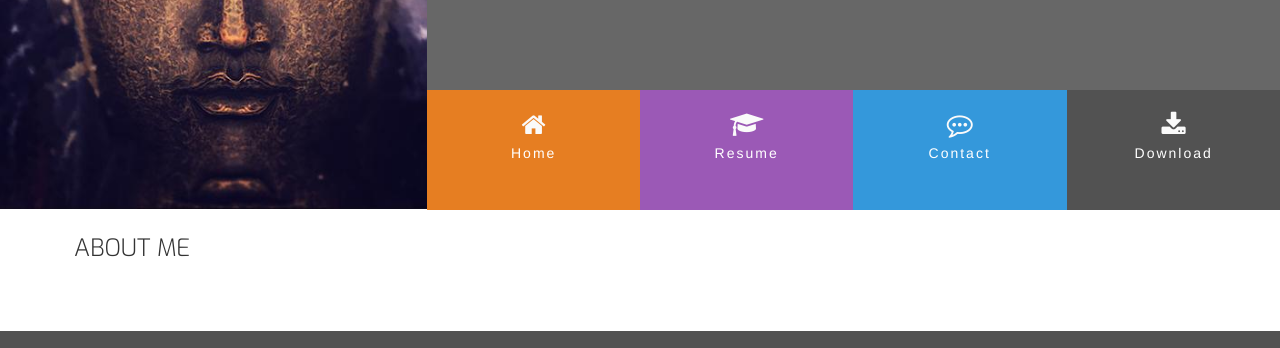
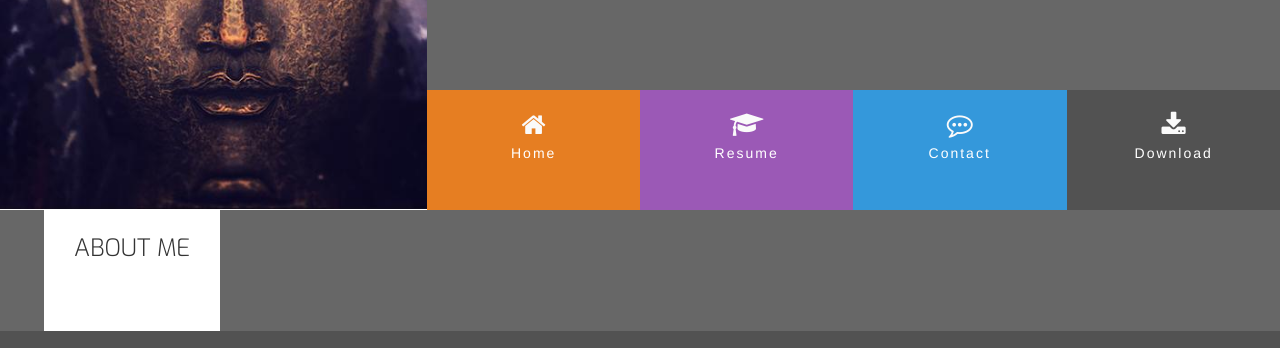
Before and after one commit to Rthom69/udx_resume_rob, a plain HTML site: page index.html in a window 1280 px wide. Shown: the part 151-499 px from the top of the page. Drawn offline with nearby package versions, Linux system fonts and the light colour scheme.

Commit message:
updated About Me BG color section

```diff
--- a/assets/css/style.css
+++ b/assets/css/style.css
@@ -29,6 +29,10 @@
 .ui-menu-color-download {
     background-color: #525252;
 
+}
+
+.about-me-bgcolor {
+    background-color: #676767;
 }
 
 /*----------------------------------------------------------------------special Paddings/Margins/Text*/
--- a/index.html
+++ b/index.html
@@ -50,11 +50,12 @@
         </div>
 
     </header>
-    <section class="container-fluid">
+    <!--about me section-->
+      <section class="container-fluid about-me-bgcolor">
          <div class="row row-table">
              <div class="col-xs-12 col-sm-12 col-md-8 bg-color-three-reasons section-colum">
                  <div class="row">
-                     <div class="col-lg-12">
+                     <div class="col-md-12">
                          <h3 class="section-heading uppercase">about me</h3>
 
                      </div>
@@ -95,7 +96,7 @@
         </div>
 
     </footer>
-    <!--Three reasons to hire me section-->
+
 
 
 </body>
```
